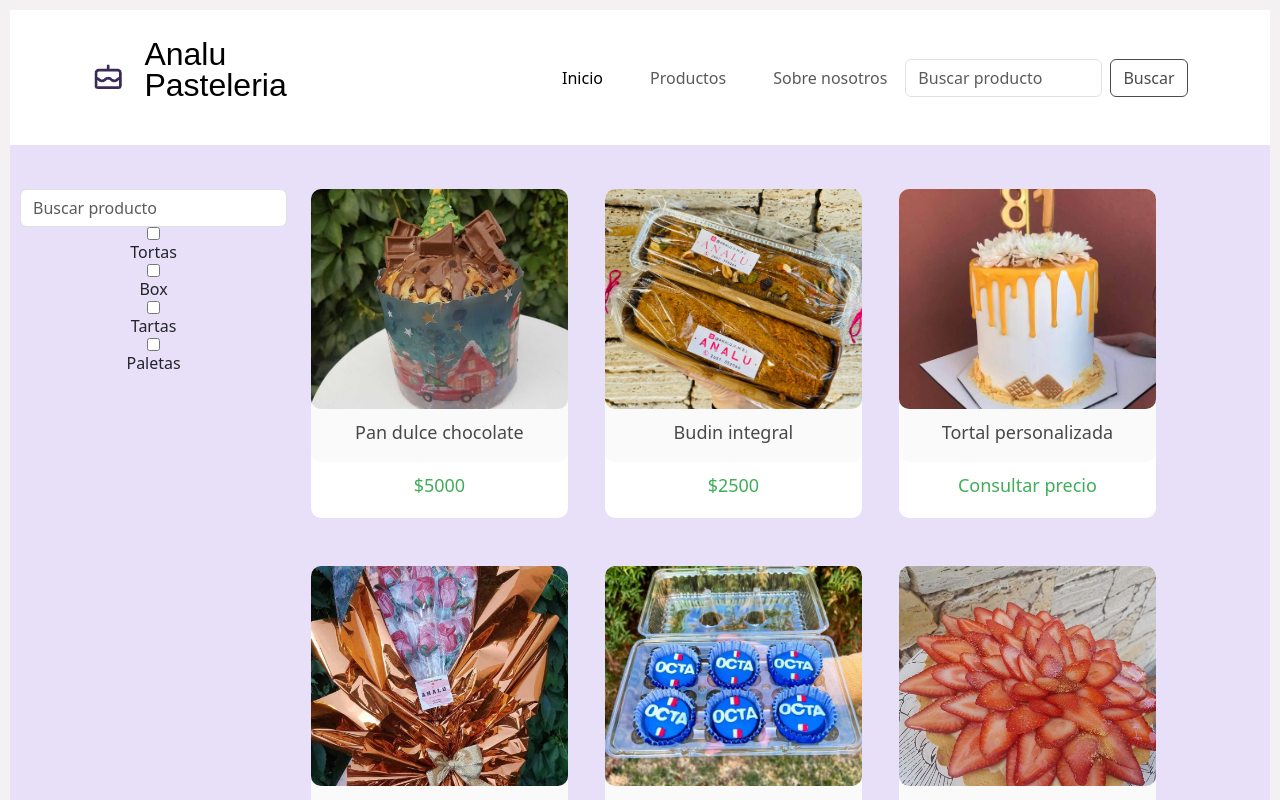
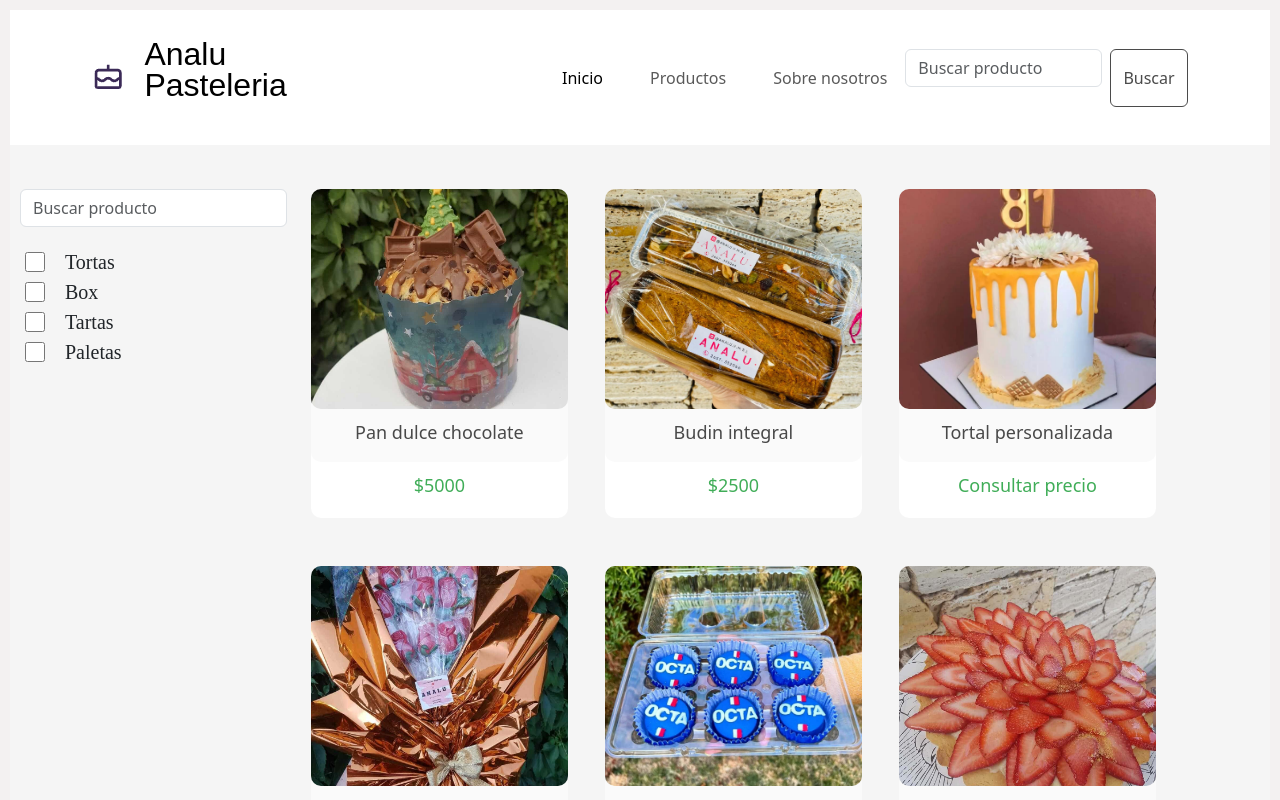
Before and after one commit to facundobrunetti99/WebAnalu, a React (Vite) app: page /products in a window 1280 px wide. Shown: the top 800 px of the page. Built offline with nearby package versions, Linux system fonts and the light colour scheme; a web font is replaced by a local one.

Commit message:
Changes in product search

```diff
--- /dev/null
+++ b/src/component/input/Input.css
@@ -0,0 +1,7 @@
+.form-control{
+    margin-bottom: 20px !important;
+}
+.input-check-box{
+    width: 20px;
+    height: 20px;
+}
--- /dev/null
+++ b/src/component/input/Input.jsx
@@ -0,0 +1,15 @@
+import React from 'react'
+import "../input/Input.css"
+const Input = ({clas,type,id,...props}) => {
+  return (
+    <input
+        type={type}
+        className={clas}
+        id={id}
+
+        {...(type==="search" ? {placeholder: "Buscar producto"}:{}) }
+    ></input>
+  )
+}
+
+export default Input
--- a/src/component/searchBar/SearchBar.css
+++ b/src/component/searchBar/SearchBar.css
@@ -5,8 +5,21 @@
     display: flex;
     flex-direction: column;
     text-align: center;
+
 }
 .search-bar{
     width: 22%;
     margin-top: 44px;
 }
+.item-checkbox{
+    width: 100%;
+    display: flex;
+    margin-left: 5px;
+    align-items: center;
+}
+.item-checkbox label{
+    font-family: cursive;
+    font-size: 20px;
+    margin-left: 20px;
+
+}
--- a/src/component/searchBar/SearchBar.jsx
+++ b/src/component/searchBar/SearchBar.jsx
@@ -1,46 +1,55 @@
-import React from 'react'
-import "../searchBar/SearchBar.css"
+import React from "react";
+import "../searchBar/SearchBar.css";
+import Input from "../input/Input";
 const SearchBar = () => {
   return (
     <div className="search-bar">
       <div className="button-search">
         <div className="conteiner-checkbox">
-      <input
-        class="form-control me-2 "
-        type="search"
-        placeholder="Buscar producto"
-        aria-label="Search"
-      ></input>
+          <Input
+            clas={"form-control me-2"}
+            type={"search"}
+            id={"search"}
+          ></Input>
+          <div className="item-checkbox">
+            <Input
+              clas={"input-check-box"}
+              type={"checkbox"}
+              id={"tortas"}
+            ></Input>
+            <label htmlFor="">Tortas</label>
+          </div>
 
-      <input
-        className="input-check-box"
-        type="checkbox"
-        id="tortas"
-      ></input>
-      <label htmlFor="">Tortas</label>
-      <input
-        className="input-check-box"
-        type="checkbox"
-        id="box"
-      ></input>
+          <div className="item-checkbox">
+            <Input
+              clas={"input-check-box"}
+              type={"checkbox"}
+              id={"box"}
+            ></Input>
             <label htmlFor="">Box</label>
-      <input
-        className="input-check-box"
-        type="checkbox"
-        id="Tartas"
-      ></input>
+          </div>
+          <div className="item-checkbox"></div>
+          <div className="item-checkbox">
+            <Input
+              clas={"input-check-box"}
+              type={"checkbox"}
+              id={"tartas"}
+            ></Input>
             <label htmlFor="">Tartas</label>
-      <input
-        className="input-check-box"
-        type="checkbox"
-        id="paletas"
-      ></input>
+          </div>
+
+          <div className="item-checkbox">
+            <Input
+              clas={"input-check-box"}
+              type={"checkbox"}
+              id={"paletas"}
+            ></Input>
             <label htmlFor="">Paletas</label>
           </div>
-
         </div>
       </div>
-  )
-}
+    </div>
+  );
+};
 
-export default SearchBar
+export default SearchBar;
--- a/src/page/Product/Product.css
+++ b/src/page/Product/Product.css
@@ -1,21 +1,11 @@
 .main-conteiner-product{
     display: flex;
     flex-direction: row;
-    background-color: #e8dff8;
+   /*  background-color: #e8dff8; */
+   background-color: #f5f5f5;
 }
-.search-bar{
-    width: 22%;
-    margin-top: 44px;
-}
+
 .conteiner-list-products{
     width: 70%;
     margin: auto;
 }
-.button-search{
-    margin-left: 10px;
-}
-.conteiner-checkbox{
-    display: flex;
-    flex-direction: column;
-    text-align: center;
-}
--- a/src/page/Product/Product.jsx
+++ b/src/page/Product/Product.jsx
@@ -26,7 +26,7 @@ const products = [
 const Product = () => {
   return (
     <div className="main-conteiner-product conteiner">
-        <SearchBar></SearchBar>
+      <SearchBar></SearchBar>
       <div className="conteiner-list-products row">
         {products.map((product) => (
           <ProductItem
```
Lines whose indentation alone changed are shown as unchanged.
